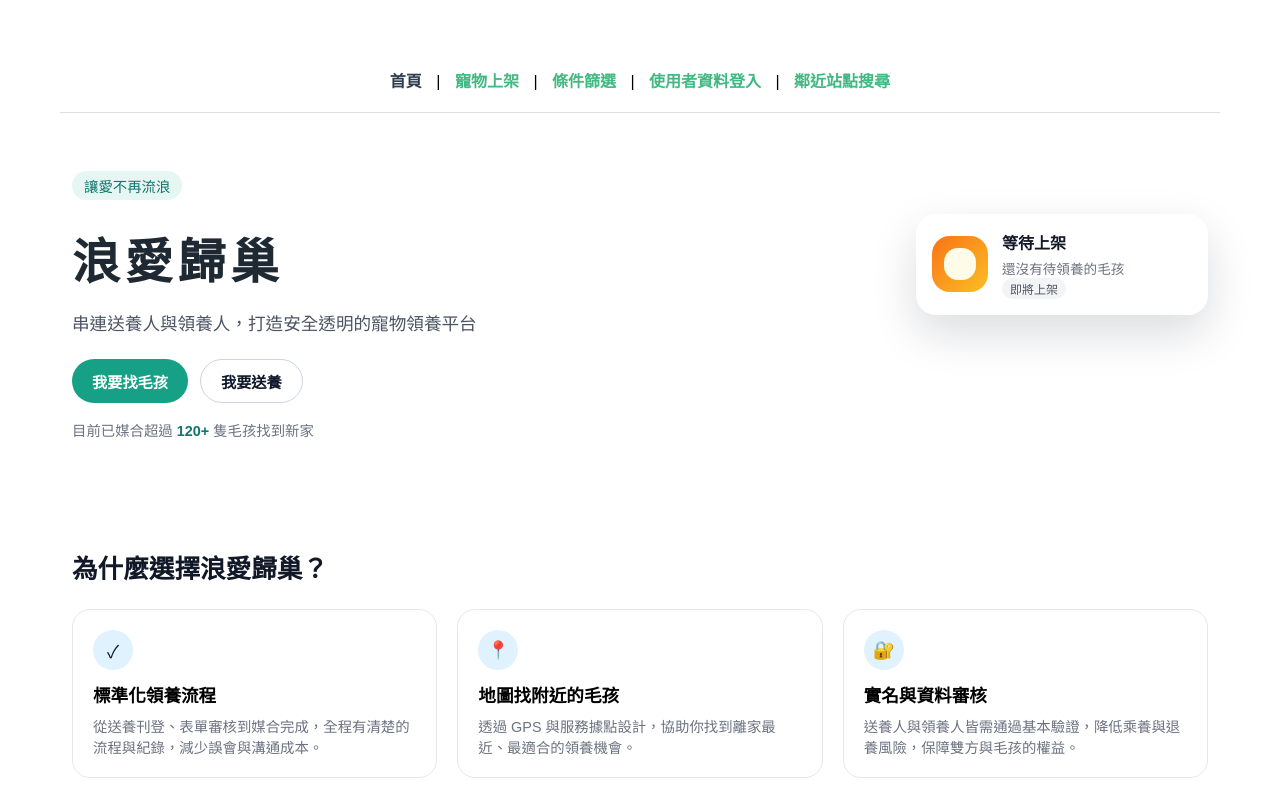
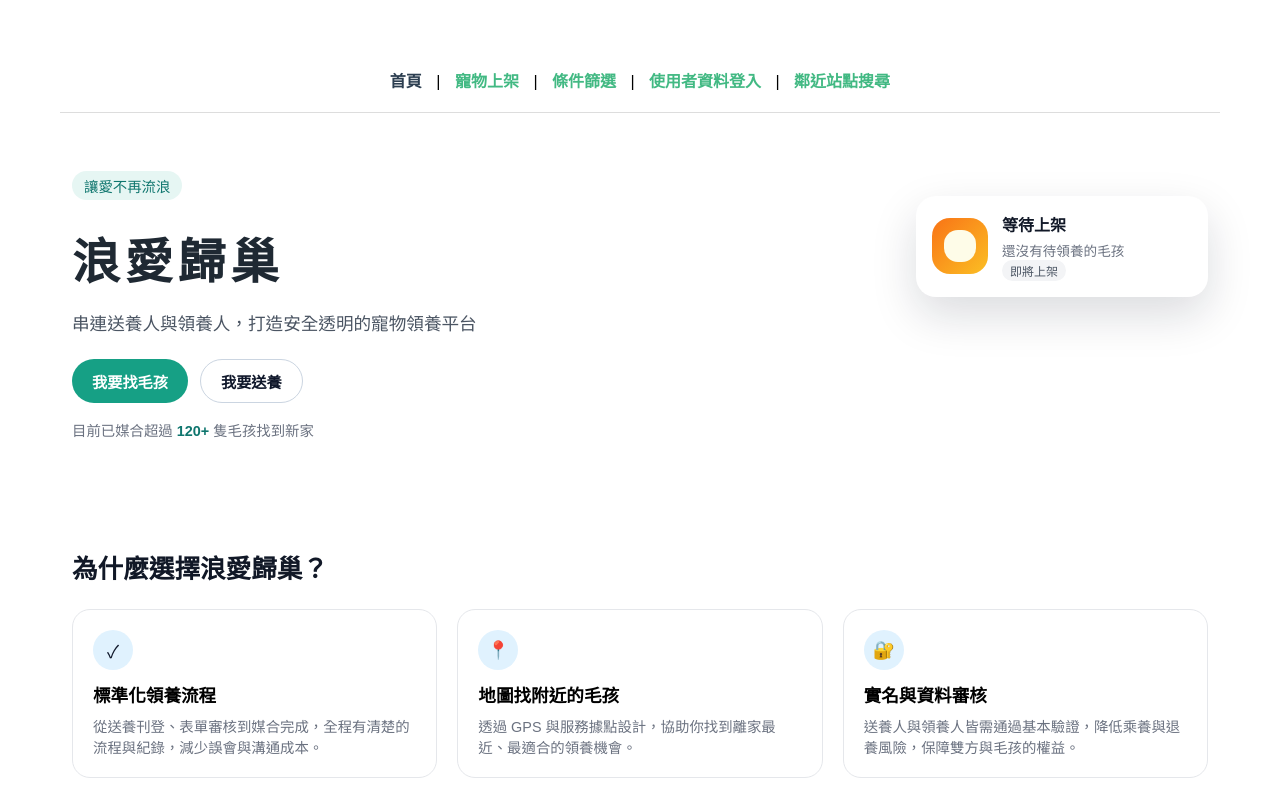
Before and after one commit to brycee1628/stray-love-donate, a Vue app: page / in a window 1280 px wide. Shown: the top 800 px of the page. Built offline with nearby package versions, Linux system fonts and the light colour scheme; no server answers; the database is empty.

Commit message:
首頁css調整

```diff
--- a/src/views/Home.vue
+++ b/src/views/Home.vue
@@ -336,7 +336,7 @@
 }
 
 .pet-card.main {
-  top: 18px;
+  top: 0;
   right: 0;
   width: 260px;
 }
```
